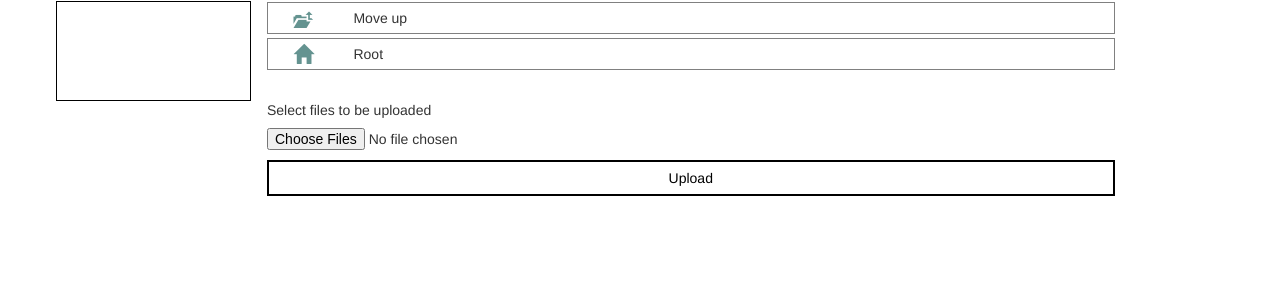
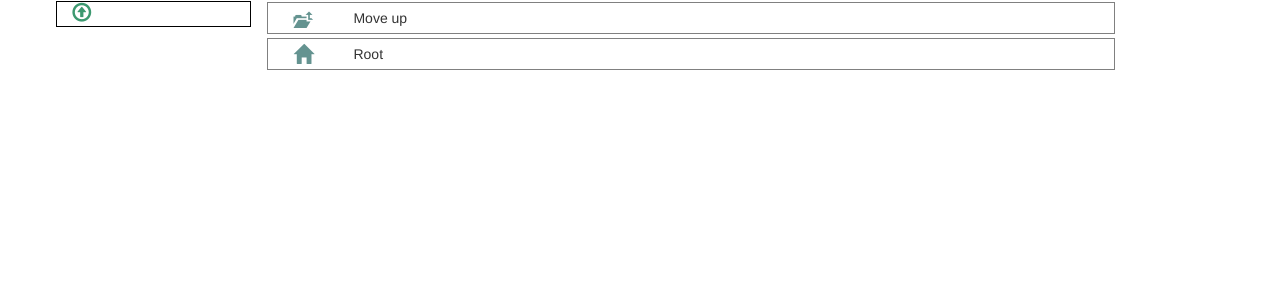
Before and after one commit to rohithpr/clouder-lite, a Flask app: page /nav/ in a window 1280 px wide. Shown: the top 300 px of the page. Run offline with Flask 2, Linux system fonts and the light colour scheme; data that the repository does not hold is empty; parts of the project's set-up code (start-up, migrations or seed data) failed here and were passed over; some libraries are stand-ins or nearby versions.

Commit message:
Added toggle upload form

```diff
--- a/static/default/css/home.css
+++ b/static/default/css/home.css
@@ -5,7 +5,6 @@ body {
 #side-menu {
   border:1px solid black;
   margin:1px;
-  height: 100px;
 }
 
 /*#main-area {
@@ -48,6 +47,7 @@ body {
 
 .glyphicon-download:hover {
   color: #5DC9A0;
+  cursor: pointer;
 }
 
 .glyphicon {
@@ -66,7 +66,7 @@ body {
 }
 
 .node:hover {
-  cursor: default;
+  cursor: pointer;
 }
 
 .node > .row > div {
@@ -95,3 +95,16 @@ body {
 #upload-file-btn:hover {
   background-color: #cccccc;
 }
+
+#toggle-upload-form-area {
+  color: #3D9970;
+}
+
+#toggle-upload-form-area:hover {
+  color: #5DC9A0;
+  cursor: pointer;
+}
+
+#upload-form-area {
+  display: none;
+}
--- a/static/default/js/home.js
+++ b/static/default/js/home.js
@@ -231,4 +231,8 @@ $(document).ready( function(){
       $(upload_form).css('display', 'inherit')
     }
   })
+
+  $('#toggle-upload-form-area').click( function(e) {
+    $('#upload-form-area').toggle()
+  })
 })
--- a/templates/default/index.html
+++ b/templates/default/index.html
@@ -22,7 +22,11 @@
 <body>
   <div class="container">
     <div class="row">
-      <div class="col-lg-2" id="side-menu"></div>
+      <div class="col-lg-2" id="side-menu">
+        <div id='toggle-upload-form-area'>
+          <span class='glyphicon glyphicon-upload'></span>
+        </div>
+      </div>
       <div class="col-lg-9" id="contents">
         <div class="row">
           <div class="col-lg-12" id="special-links">
@@ -35,7 +39,7 @@
           </div>
         </div>
         <div class="row">
-          <div class="col-lg-12" id="secondary-area">
+          <div class="col-lg-12" id="upload-form-area">
             <form id='upload-form' method='post' enctype='multipart/form-data'>
               <br/>
               <h5>Select files to be uploaded</h5>
@@ -54,9 +58,6 @@
   </div>
 
 </body>
- <div id="dir-upload">
- </div>
-
 
 <script type="text/javascript">
 var GLOBALS = {
```
